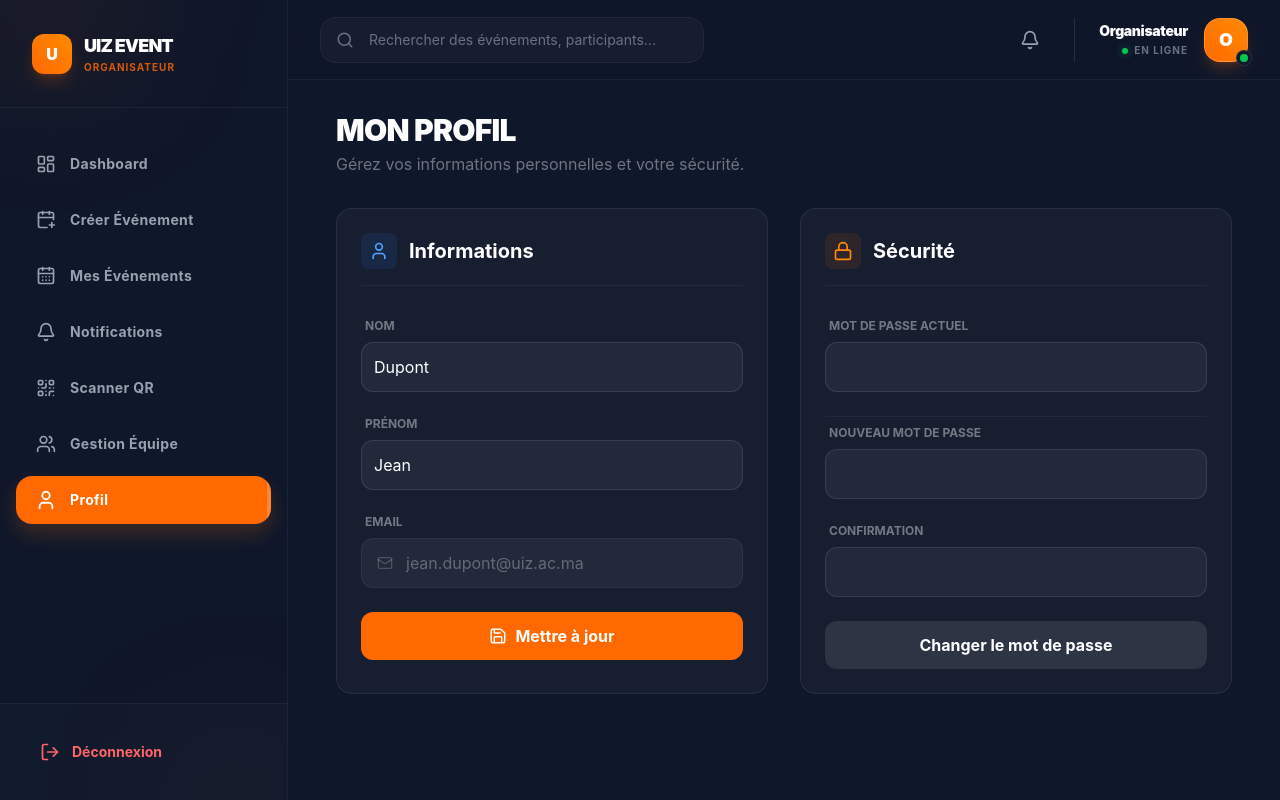
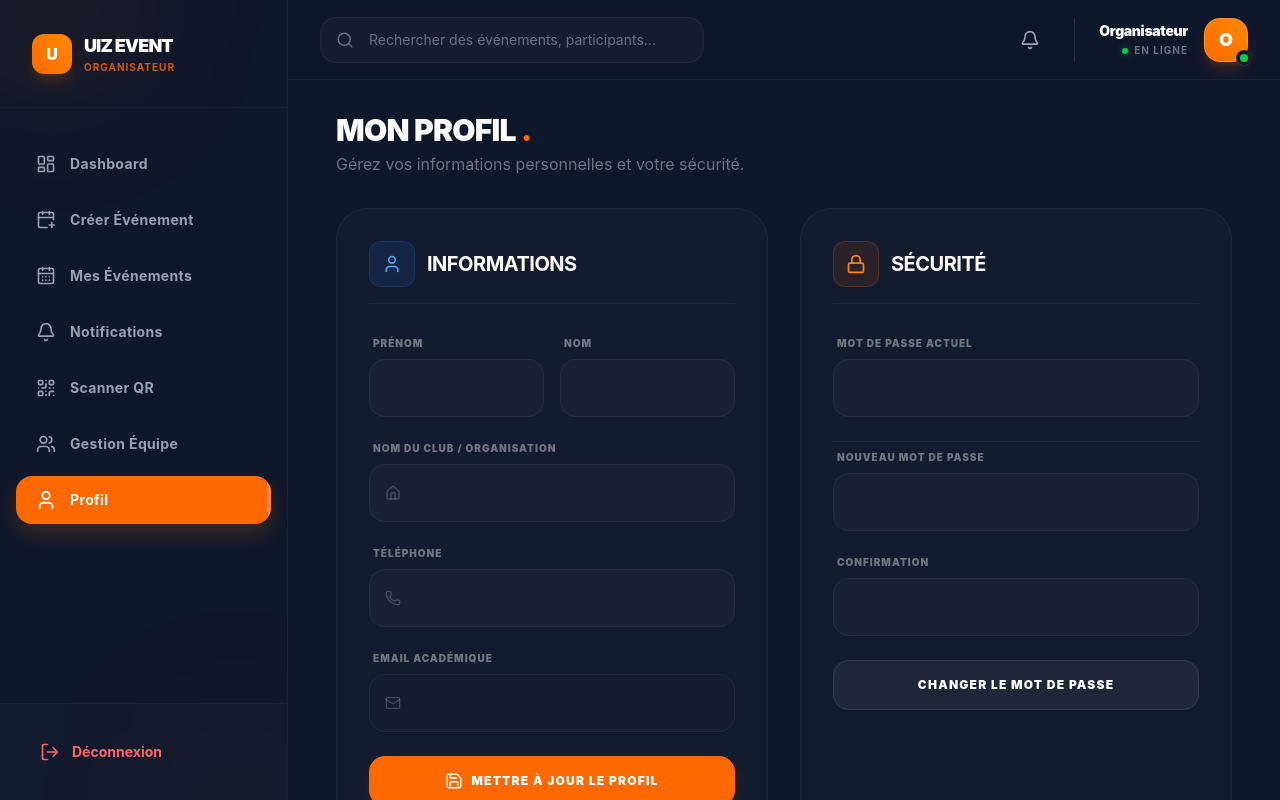
Before and after one commit to nassah73/Application_de_gestion_d-v-nements_universitaires, a React app in the folder frontend/: page /organisateur/profile in a window 1280 px wide. Built offline with nearby package versions, Linux system fonts and the light colour scheme; the HTML template or start-up script is replaced by a standard one.

Commit message:
termine la partie backend de organisateur

```diff
--- a/frontend/src/pages/organisateur/Profile.jsx
+++ b/frontend/src/pages/organisateur/Profile.jsx
@@ -1,13 +1,16 @@
-import React, { useState } from 'react';
+import React, { useState, useEffect } from 'react';
 import OrgSidebar from './components/OrgSidebar';
 import OrgNavbar from './components/OrgNavbar';
-import { User, Mail, Lock, Save, ShieldCheck } from 'lucide-react';
+import { User, Mail, Lock, Save, ShieldCheck, Phone, Home } from 'lucide-react';
+import axios from 'axios';
 
 const Profile = () => {
   const [userInfo, setUserInfo] = useState({
-    nom: 'Dupont',
-    prenom: 'Jean',
-    email: 'jean.dupont@uiz.ac.ma',
+    nom: '',
+    prenom: '',
+    email: '',
+    telephone: '',
+    nomClub: '',
   });
 
   const [passwords, setPasswords] = useState({
@@ -17,6 +20,31 @@ const Profile = () => {
   });
 
   const [message, setMessage] = useState({ type: '', text: '' });
+  const [loading, setLoading] = useState(true);
+
+  const user = JSON.parse(localStorage.getItem('user') || '{}');
+  const organizerId = user._id || user.id;
+
+  useEffect(() => {
+    const fetchProfile = async () => {
+      try {
+        if (!organizerId) return;
+        const res = await axios.get(`http://localhost:5000/api/organisateurs/profile/${organizerId}`);
+        setUserInfo({
+          nom: res.data.nom || '',
+          prenom: res.data.prenom || '',
+          email: res.data.email || '',
+          telephone: res.data.telephone || '',
+          nomClub: res.data.nomClub || '',
+        });
+      } catch (error) {
+        console.error("Erreur lors de la récupération du profil:", error);
+      } finally {
+        setLoading(false);
+      }
+    };
+    fetchProfile();
+  }, [organizerId]);
 
   const handleInfoChange = (e) => {
     const { name, value } = e.target;
@@ -28,22 +56,50 @@ const Profile = () => {
     setPasswords({ ...passwords, [name]: value });
   };
 
-  const updateInfo = (e) => {
+  const updateInfo = async (e) => {
     e.preventDefault();
-    setMessage({ type: 'success', text: 'Informations mises à jour avec succès !' });
+    try {
+      const res = await axios.put(`http://localhost:5000/api/organisateurs/profile/${organizerId}`, userInfo);
+
+      // Mettre à jour le localStorage si nécessaire (le nom affiché par exemple)
+      const updatedUser = { ...user, displayName: `${userInfo.prenom} ${userInfo.nom}` };
+      localStorage.setItem('user', JSON.stringify(updatedUser));
+
+      setMessage({ type: 'success', text: res.data.message });
+    } catch (error) {
+      setMessage({ type: 'error', text: error.response?.data?.message || 'Erreur lors de la mise à jour' });
+    }
     setTimeout(() => setMessage({ type: '', text: '' }), 3000);
   };
 
-  const updatePassword = (e) => {
+  const updatePassword = async (e) => {
     e.preventDefault();
     if (passwords.newPassword !== passwords.confirmPassword) {
       setMessage({ type: 'error', text: 'Les nouveaux mots de passe ne correspondent pas.' });
       return;
     }
+
+    try {
+      const res = await axios.put(`http://localhost:5000/api/organisateurs/profile/${organizerId}`, {
+        ...userInfo,
+        currentPassword: passwords.currentPassword,
+        newPassword: passwords.newPassword
+      });
       setMessage({ type: 'success', text: 'Mot de passe modifié avec succès !' });
       setPasswords({ currentPassword: '', newPassword: '', confirmPassword: '' });
+    } catch (error) {
+      setMessage({ type: 'error', text: error.response?.data?.message || 'Erreur lors du changement de mot de passe' });
+    }
     setTimeout(() => setMessage({ type: '', text: '' }), 3000);
   };
+
+  if (loading) {
+    return (
+      <div className="flex h-screen items-center justify-center bg-[#0f172a]">
+        <div className="w-12 h-12 border-4 border-orange-500/20 border-t-orange-500 rounded-full animate-spin"></div>
+      </div>
+    );
+  }
 
   return (
     <div className="flex h-screen overflow-hidden font-sans" style={{ background: '#0f172a' }}>
@@ -53,12 +109,12 @@ const Profile = () => {
         <main className="flex-1 p-8">
           <div className="max-w-4xl mx-auto">
             <div className="mb-8">
-              <h1 className="text-3xl font-black text-white uppercase tracking-tight">Mon Profil</h1>
+              <h1 className="text-3xl font-black text-white uppercase tracking-tight">Mon Profil <span className="text-orange-500">.</span></h1>
               <p className="text-white/40 mt-1">Gérez vos informations personnelles et votre sécurité.</p>
             </div>
 
             {message.text && (
-              <div className={`p-4 rounded-xl mb-6 flex items-center gap-3 border ${
+              <div className={`p-4 rounded-xl mb-6 flex items-center gap-3 border animate-in fade-in slide-in-from-top-2 duration-300 ${
                 message.type === 'success'
                   ? 'bg-green-400/10 border-green-400/20 text-green-400'
                   : 'bg-red-400/10 border-red-400/20 text-red-400'
@@ -70,105 +126,137 @@ const Profile = () => {
 
             <div className="grid grid-cols-1 md:grid-cols-2 gap-8">
               {/* Informations Personnelles */}
-              <div className="p-6 rounded-2xl border"
-                style={{ background: 'rgba(255,255,255,0.03)', borderColor: 'rgba(255,255,255,0.08)' }}>
+              <div className="p-8 rounded-[2rem] border"
+                style={{ background: 'rgba(255,255,255,0.02)', borderColor: 'rgba(255,255,255,0.05)' }}>
                 <div className="flex items-center gap-3 mb-8 border-b border-white/5 pb-4">
-                  <div className="p-2 bg-blue-500/10 rounded-lg text-blue-400">
+                  <div className="p-3 bg-blue-500/10 rounded-xl text-blue-400 border border-blue-500/20">
                     <User size={20} />
                   </div>
-                  <h2 className="text-xl font-bold text-white">Informations</h2>
+                  <h2 className="text-xl font-bold text-white uppercase tracking-tight">Informations</h2>
                 </div>
 
                 <form onSubmit={updateInfo} className="space-y-6">
+                  <div className="grid grid-cols-2 gap-4">
                     <div>
-                    <label className="block text-xs font-bold text-white/40 uppercase mb-2 ml-1">Nom</label>
+                      <label className="block text-[10px] font-black text-white/40 uppercase mb-2 ml-1 tracking-widest">Prénom</label>
+                      <input
+                        type="text"
+                        name="prenom"
+                        value={userInfo.prenom}
+                        onChange={handleInfoChange}
+                        className="w-full bg-white/[0.03] border border-white/5 rounded-2xl p-4 text-white outline-none focus:border-orange-500/50 transition-all"
+                      />
+                    </div>
+                    <div>
+                      <label className="block text-[10px] font-black text-white/40 uppercase mb-2 ml-1 tracking-widest">Nom</label>
                       <input
                         type="text"
                         name="nom"
                         value={userInfo.nom}
                         onChange={handleInfoChange}
-                      className="w-full bg-white/5 border border-white/10 rounded-xl p-3 text-white outline-none focus:border-orange-500 transition-colors"
+                        className="w-full bg-white/[0.03] border border-white/5 rounded-2xl p-4 text-white outline-none focus:border-orange-500/50 transition-all"
                       />
                     </div>
+                  </div>
+
                   <div>
-                    <label className="block text-xs font-bold text-white/40 uppercase mb-2 ml-1">Prénom</label>
+                    <label className="block text-[10px] font-black text-white/40 uppercase mb-2 ml-1 tracking-widest">Nom du Club / Organisation</label>
+                    <div className="relative">
+                      <Home size={16} className="absolute left-4 top-1/2 -translate-y-1/2 text-white/20" />
                       <input
                         type="text"
-                      name="prenom"
-                      value={userInfo.prenom}
+                        name="nomClub"
+                        value={userInfo.nomClub}
                         onChange={handleInfoChange}
-                      className="w-full bg-white/5 border border-white/10 rounded-xl p-3 text-white outline-none focus:border-orange-500 transition-colors"
+                        className="w-full bg-white/[0.03] border border-white/5 rounded-2xl p-4 pl-12 text-white outline-none focus:border-orange-500/50 transition-all"
                       />
                     </div>
+                  </div>
+
                   <div>
-                    <label className="block text-xs font-bold text-white/40 uppercase mb-2 ml-1">Email</label>
+                    <label className="block text-[10px] font-black text-white/40 uppercase mb-2 ml-1 tracking-widest">Téléphone</label>
+                    <div className="relative">
+                      <Phone size={16} className="absolute left-4 top-1/2 -translate-y-1/2 text-white/20" />
+                      <input
+                        type="text"
+                        name="telephone"
+                        value={userInfo.telephone}
+                        onChange={handleInfoChange}
+                        className="w-full bg-white/[0.03] border border-white/5 rounded-2xl p-4 pl-12 text-white outline-none focus:border-orange-500/50 transition-all"
+                      />
+                    </div>
+                  </div>
+
+                  <div>
+                    <label className="block text-[10px] font-black text-white/40 uppercase mb-2 ml-1 tracking-widest">Email Académique</label>
                     <div className="relative">
                       <Mail size={16} className="absolute left-4 top-1/2 -translate-y-1/2 text-white/20" />
                       <input
                         type="email"
                         value={userInfo.email}
                         disabled
-                        className="w-full bg-white/5 border border-white/5 rounded-xl p-3 pl-11 text-white/30 cursor-not-allowed"
+                        className="w-full bg-white/[0.01] border border-white/5 rounded-2xl p-4 pl-12 text-white/20 cursor-not-allowed italic"
                       />
                     </div>
                   </div>
+
                   <button
                     type="submit"
-                    className="w-full flex justify-center items-center gap-2 bg-orange-500 text-white py-3 rounded-xl font-bold hover:bg-orange-600 transition-all hover:shadow-[0_0_20px_rgba(205,115,41,0.3)]"
+                    className="w-full flex justify-center items-center gap-2 bg-orange-500 text-white py-4 rounded-2xl font-black uppercase tracking-widest text-xs hover:bg-orange-600 transition-all shadow-lg shadow-orange-500/20 active:scale-95"
                   >
-                    <Save size={18} /> Mettre à jour
+                    <Save size={18} /> Mettre à jour le profil
                   </button>
                 </form>
               </div>
 
               {/* Sécurité */}
-              <div className="p-6 rounded-2xl border"
-                style={{ background: 'rgba(255,255,255,0.03)', borderColor: 'rgba(255,255,255,0.08)' }}>
+              <div className="p-8 rounded-[2rem] border"
+                style={{ background: 'rgba(255,255,255,0.02)', borderColor: 'rgba(255,255,255,0.05)' }}>
                 <div className="flex items-center gap-3 mb-8 border-b border-white/5 pb-4">
-                  <div className="p-2 bg-orange-500/10 rounded-lg text-orange-400">
+                  <div className="p-3 bg-orange-500/10 rounded-xl text-orange-400 border border-orange-500/20">
                     <Lock size={20} />
                   </div>
-                  <h2 className="text-xl font-bold text-white">Sécurité</h2>
+                  <h2 className="text-xl font-bold text-white uppercase tracking-tight">Sécurité</h2>
                 </div>
 
                 <form onSubmit={updatePassword} className="space-y-6">
                   <div>
-                    <label className="block text-xs font-bold text-white/40 uppercase mb-2 ml-1">Mot de passe actuel</label>
+                    <label className="block text-[10px] font-black text-white/40 uppercase mb-2 ml-1 tracking-widest">Mot de passe actuel</label>
                     <input
                       type="password"
                       name="currentPassword"
                       value={passwords.currentPassword}
                       onChange={handlePasswordChange}
                       required
-                      className="w-full bg-white/5 border border-white/10 rounded-xl p-3 text-white outline-none focus:border-orange-500 transition-colors"
+                      className="w-full bg-white/[0.03] border border-white/5 rounded-2xl p-4 text-white outline-none focus:border-orange-500/50 transition-all"
                     />
                   </div>
                   <div className="h-px bg-white/5 my-2"></div>
                   <div>
-                    <label className="block text-xs font-bold text-white/40 uppercase mb-2 ml-1">Nouveau mot de passe</label>
+                    <label className="block text-[10px] font-black text-white/40 uppercase mb-2 ml-1 tracking-widest">Nouveau mot de passe</label>
                     <input
                       type="password"
                       name="newPassword"
                       value={passwords.newPassword}
                       onChange={handlePasswordChange}
                       required
-                      className="w-full bg-white/5 border border-white/10 rounded-xl p-3 text-white outline-none focus:border-orange-500 transition-colors"
+                      className="w-full bg-white/[0.03] border border-white/5 rounded-2xl p-4 text-white outline-none focus:border-orange-500/50 transition-all"
                     />
                   </div>
                   <div>
-                    <label className="block text-xs font-bold text-white/40 uppercase mb-2 ml-1">Confirmation</label>
+                    <label className="block text-[10px] font-black text-white/40 uppercase mb-2 ml-1 tracking-widest">Confirmation</label>
                     <input
                       type="password"
                       name="confirmPassword"
                       value={passwords.confirmPassword}
                       onChange={handlePasswordChange}
                       required
-                      className="w-full bg-white/5 border border-white/10 rounded-xl p-3 text-white outline-none focus:border-orange-500 transition-colors"
+                      className="w-full bg-white/[0.03] border border-white/5 rounded-2xl p-4 text-white outline-none focus:border-orange-500/50 transition-all"
                     />
                   </div>
                   <button
                     type="submit"
-                    className="w-full bg-white/10 text-white py-3 rounded-xl font-bold hover:bg-white/20 transition-all"
+                    className="w-full bg-white/5 text-white py-4 rounded-2xl font-black uppercase tracking-widest text-xs hover:bg-white/10 border border-white/10 transition-all active:scale-95"
                   >
                     Changer le mot de passe
                   </button>
```
Also changed, not shown: 2 other files (tests, documents, lock files or other folders). Lines whose indentation alone changed are shown as unchanged.
